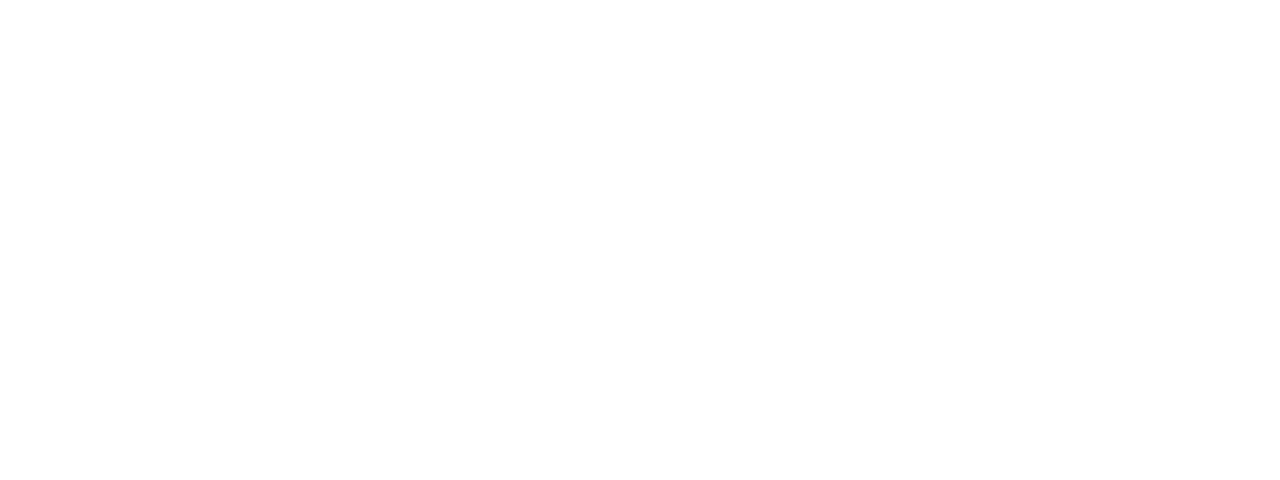
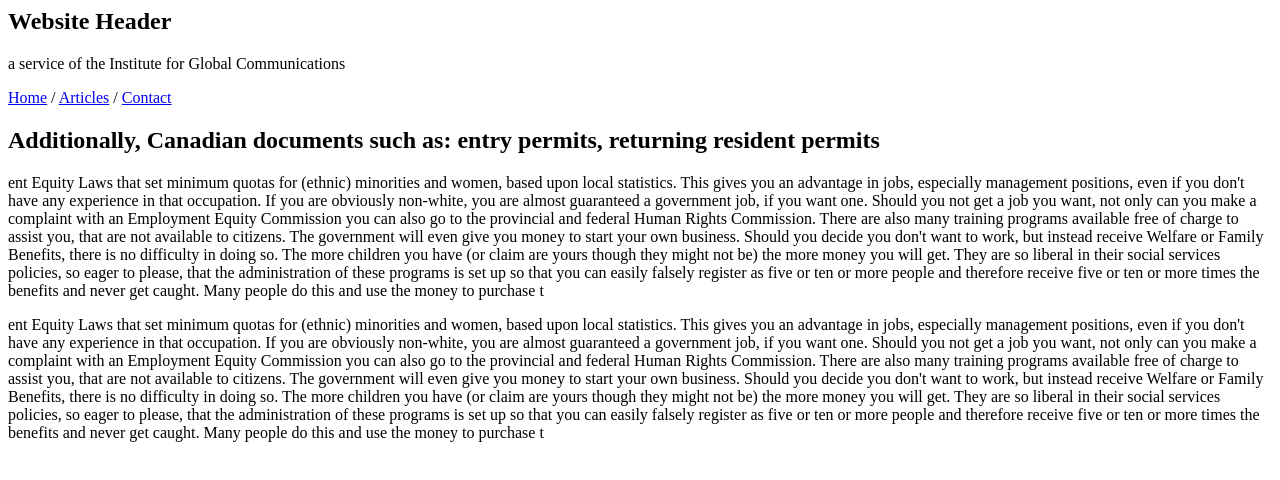
Before and after one commit to Seadi/shop, a plain HTML site: page file.html in a window 1280 px wide. Drawn offline with Linux system fonts and the light colour scheme.

Commit message:
Update file.html

```diff
--- a/file.html
+++ b/file.html
@@ -1,2 +1,23 @@
 <html>
+  <head>
+    <title>aaa</title>
+  </head>
+  <body>
+    <h2>Website Header</h2>
+    <p>a service of the Institute for Global Communications</p>
+    <nav>
+      <a href="http://seadi.github.io/shop/file.html">Home</a> /
+      <a href="http://seadi.github.io/shop/file.html">Articles</a> /
+      <a href="http://seadi.github.io/shop/file.html">Contact</a>
+    </nav>
+    <article>
+      <h1>Additionally, Canadian documents such as: entry permits, returning resident permits</h1>
+      <p>
+        ent Equity Laws that set minimum quotas for (ethnic) minorities and women, based upon local statistics. This gives you an advantage in jobs, especially management positions, even if you don't have any experience in that occupation. If you are obviously non-white, you are almost guaranteed a government job, if you want one. Should you not get a job you want, not only can you make a complaint with an Employment Equity Commission you can also go to the provincial and federal Human Rights Commission. There are also many training programs available free of charge to assist you, that are not available to citizens. The government will even give you money to start your own business. Should you decide you don't want to work, but instead receive Welfare or Family Benefits, there is no difficulty in doing so. The more children you have (or claim are yours though they might not be) the more money you will get. They are so liberal in their social services policies, so eager to please, that the administration of these programs is set up so that you can easily falsely register as five or ten or more people and therefore receive five or ten or more times the benefits and never get caught. Many people do this and use the money to purchase t
+      </p>
+      <p>
+        ent Equity Laws that set minimum quotas for (ethnic) minorities and women, based upon local statistics. This gives you an advantage in jobs, especially management positions, even if you don't have any experience in that occupation. If you are obviously non-white, you are almost guaranteed a government job, if you want one. Should you not get a job you want, not only can you make a complaint with an Employment Equity Commission you can also go to the provincial and federal Human Rights Commission. There are also many training programs available free of charge to assist you, that are not available to citizens. The government will even give you money to start your own business. Should you decide you don't want to work, but instead receive Welfare or Family Benefits, there is no difficulty in doing so. The more children you have (or claim are yours though they might not be) the more money you will get. They are so liberal in their social services policies, so eager to please, that the administration of these programs is set up so that you can easily falsely register as five or ten or more people and therefore receive five or ten or more times the benefits and never get caught. Many people do this and use the money to purchase t
+      </p>
+    </article>
+  </body>
 </html>
```
